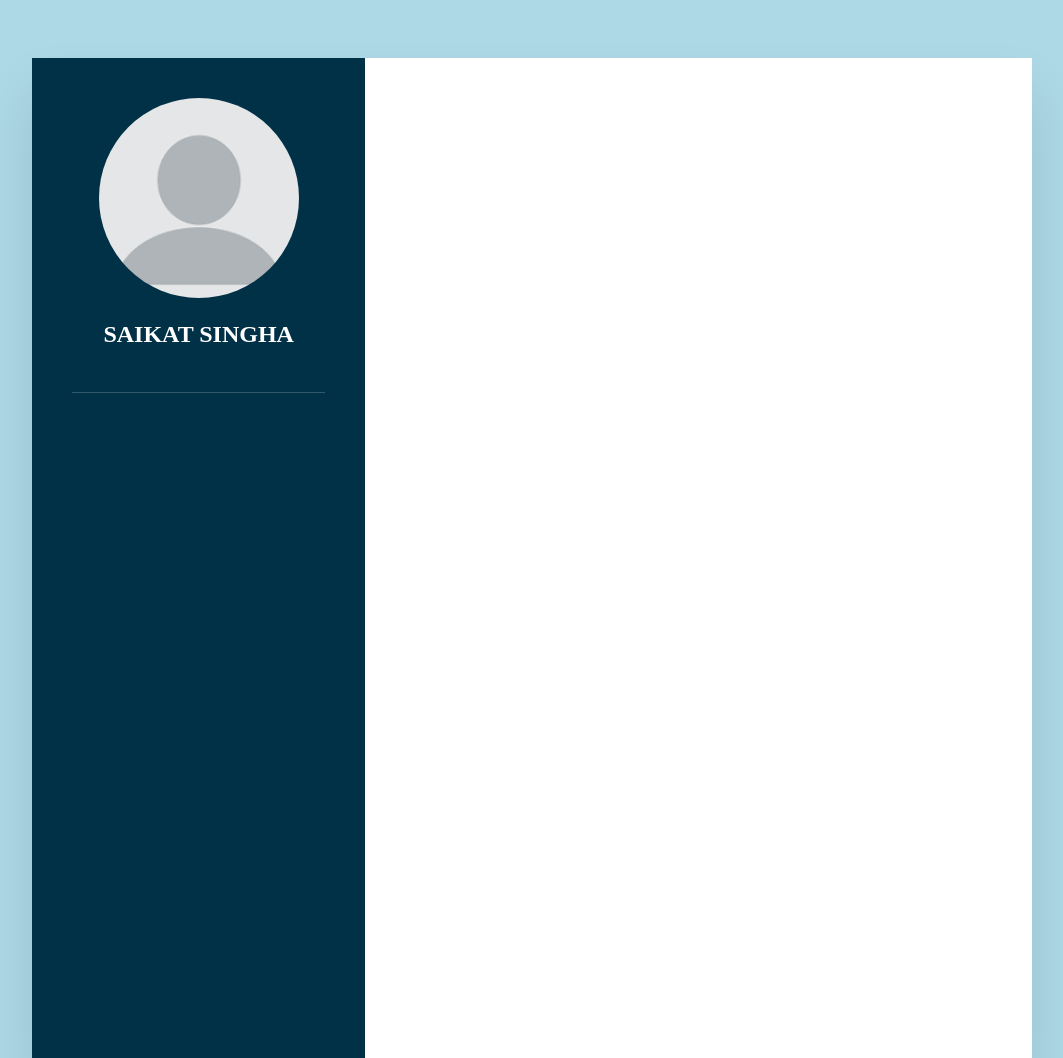
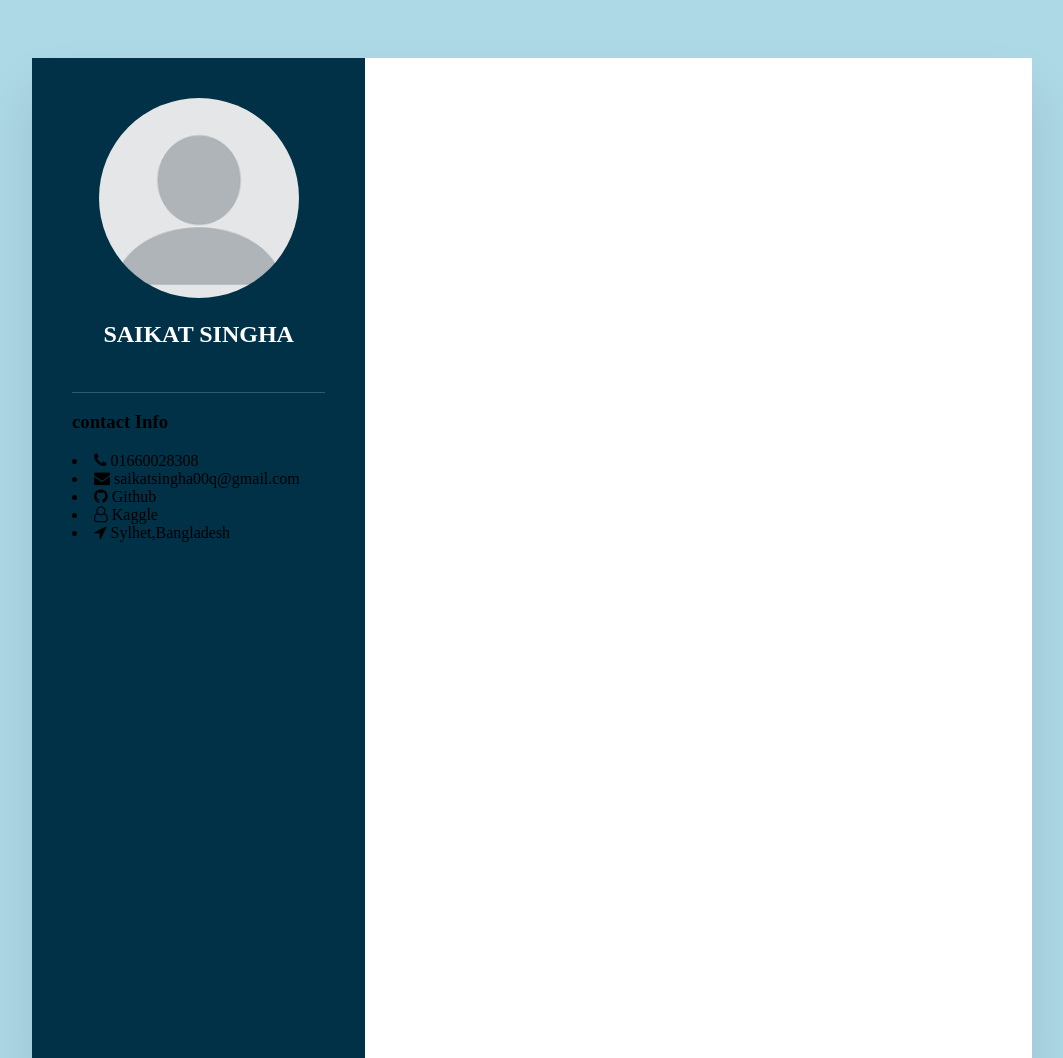
Before and after one commit to Saikat-too/CV, a plain HTML site: page new.html in a window 1280 px wide. Shown: the top 1058 px of the page, without its empty margins (108-1171 px from the left). Drawn offline with Linux system fonts and the light colour scheme.

Commit message:
Setting up Profileinfo

```diff
--- a/new.html
+++ b/new.html
@@ -5,6 +5,7 @@
     <meta name="viewport" content="width=device-width, initial-scale=1.0">
     <title>CV </title>
     <link rel ="stylesheet" href="style.css">
+    <link rel="stylesheet" href="https://cdnjs.cloudflare.com/ajax/libs/font-awesome/4.7.0/css/font-awesome.css" integrity="sha512-5A8nwdMOWrSz20fDsjczgUidUBR8liPYU+WymTZP1lmY9G6Oc7HlZv156XqnsgNUzTyMefFTcsFH/tnJE/+xBg==" crossorigin="anonymous" referrerpolicy="no-referrer" />
 </head>
 <body>
     <div class ="container">
@@ -15,7 +16,31 @@
                 </div>
                 <h2>Saikat Singha</h2>
         </div>
-
+        <div class="contactInfo">
+            <h3 class="title">contact Info</h3>
+            <u1>
+                <li>
+                    <span class="icon"><i class="fa fa-phone" aria-hidden="true"></i></span>
+                    <span class="text">01660028308</span>
+                </li>
+                <li>
+                    <span class="icon"><i class="fa fa-envelope" aria-hidden="true"></i></span>
+                    <span class="text">saikatsingha00q@gmail.com</span>
+                </li>
+                <li>
+                    <span class="icon"><i class="fa fa-github" aria-hidden="true"></i></span>
+                    <span class="text">Github</span>
+                </li>
+                <li>
+                    <span class="icon"><i class="fa fa-user-o" aria-hidden="true"></i></span>
+                    <span class="text">Kaggle</span>
+                </li>
+                <li>
+                    <span class="icon"><i class="fa fa-location-arrow" aria-hidden="true"></i></span>
+                    <span class="text">Sylhet,Bangladesh</span>
+                </li>
+            </u1>
+        </div>
         </div>
         <div class="right_side"></div>
 
```
